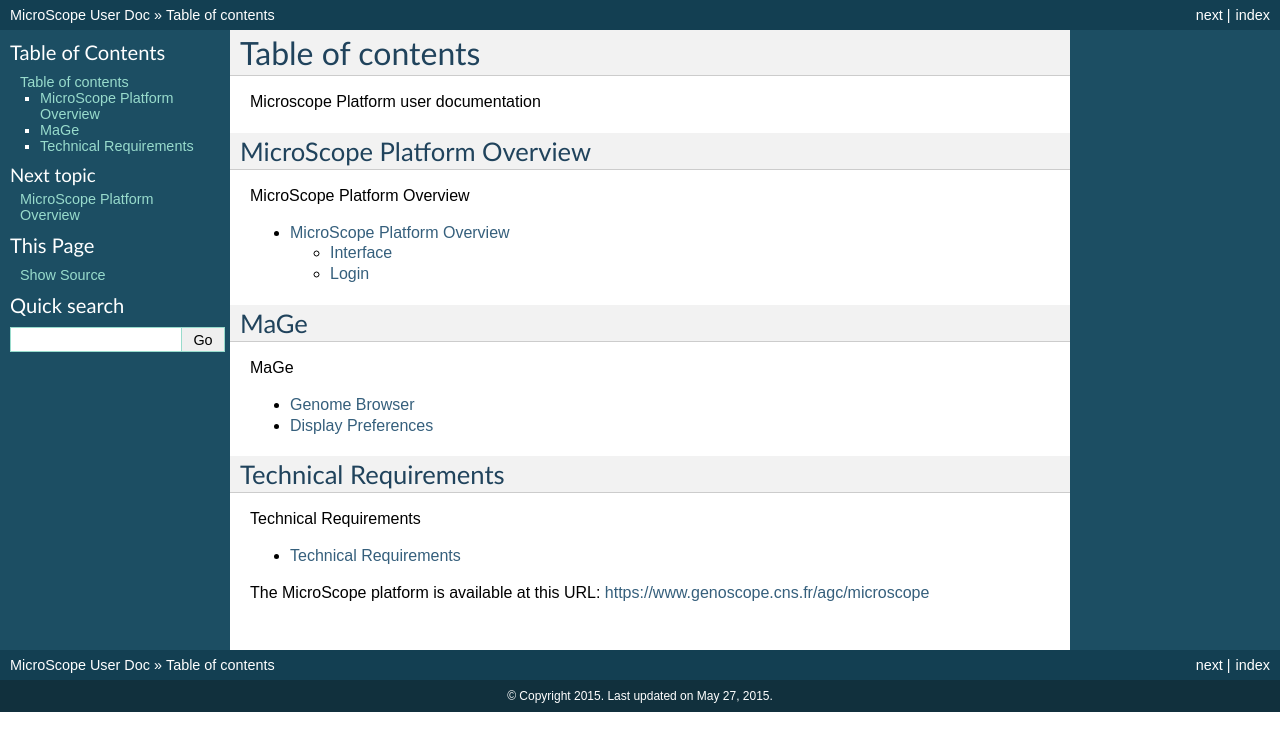
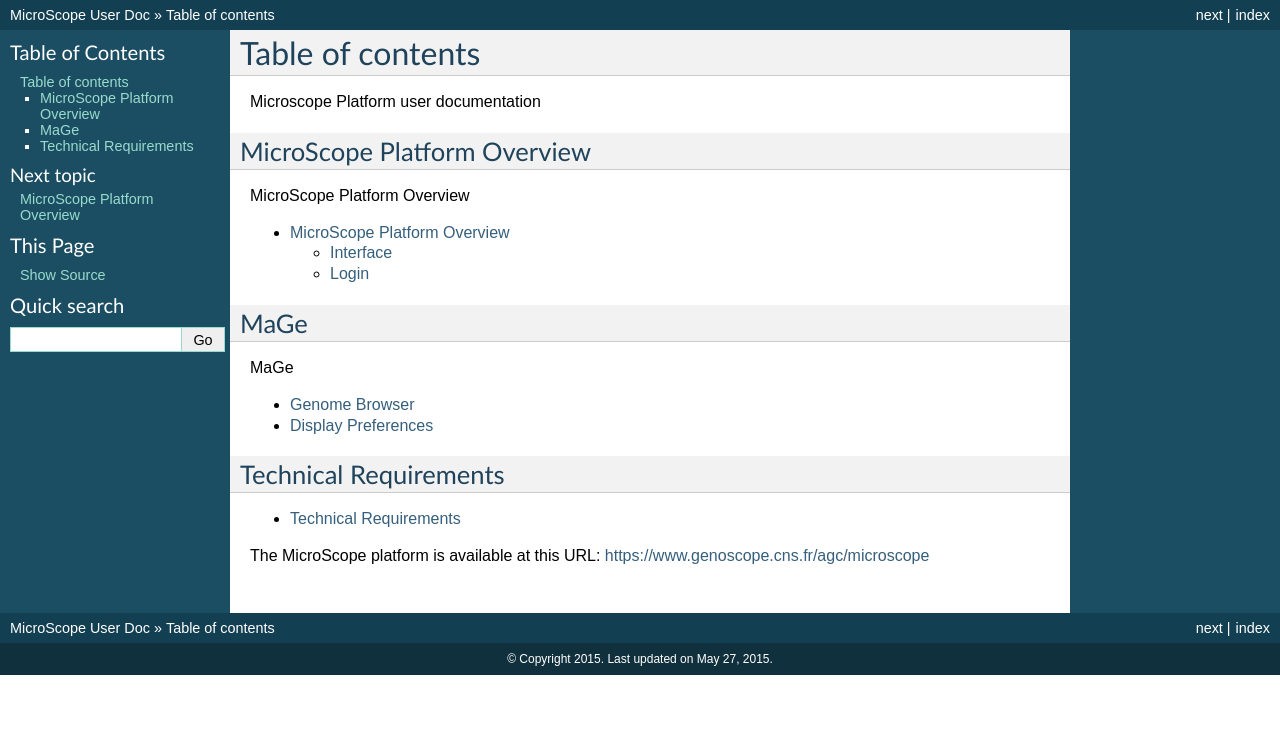
Before and after one commit to labgem/microscope-user-doc, a Sphinx documentation site: the page built from docs/index.rst, in a window 1280 px wide. Shown: the top 751 px of the page. Built offline with Sphinx 7.4.7, drawn with Linux system fonts in a browser that asks for light colours; formulas are drawn with MathJax 3.

Commit message:
Update index.rst

```diff
--- a/docs/index.rst
+++ b/docs/index.rst
@@ -27,7 +27,6 @@
 Technical Requirements
 ======================
 .. toctree::
-   :caption: Technical Requirements
    :maxdepth: 3
 
    content/techreq
```
